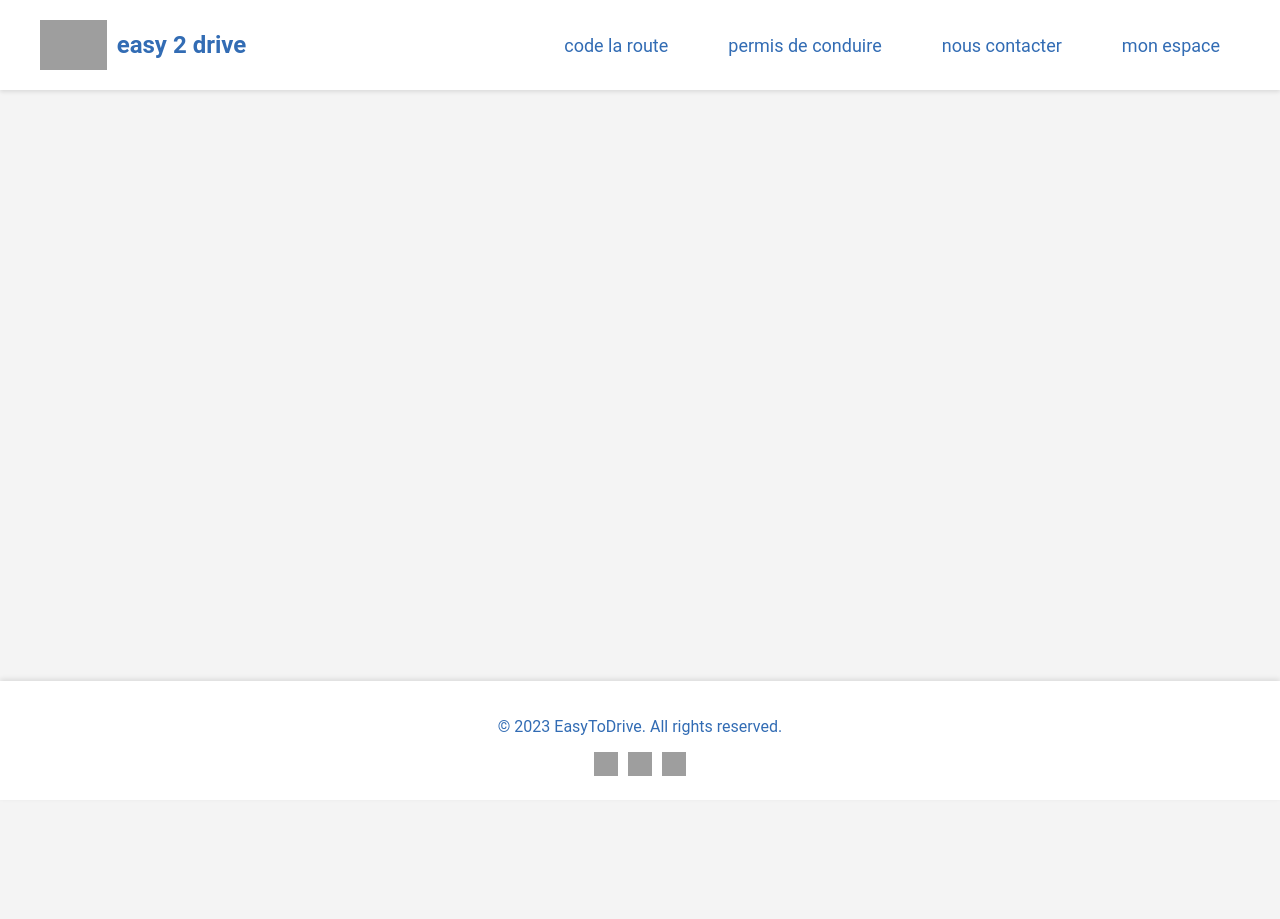
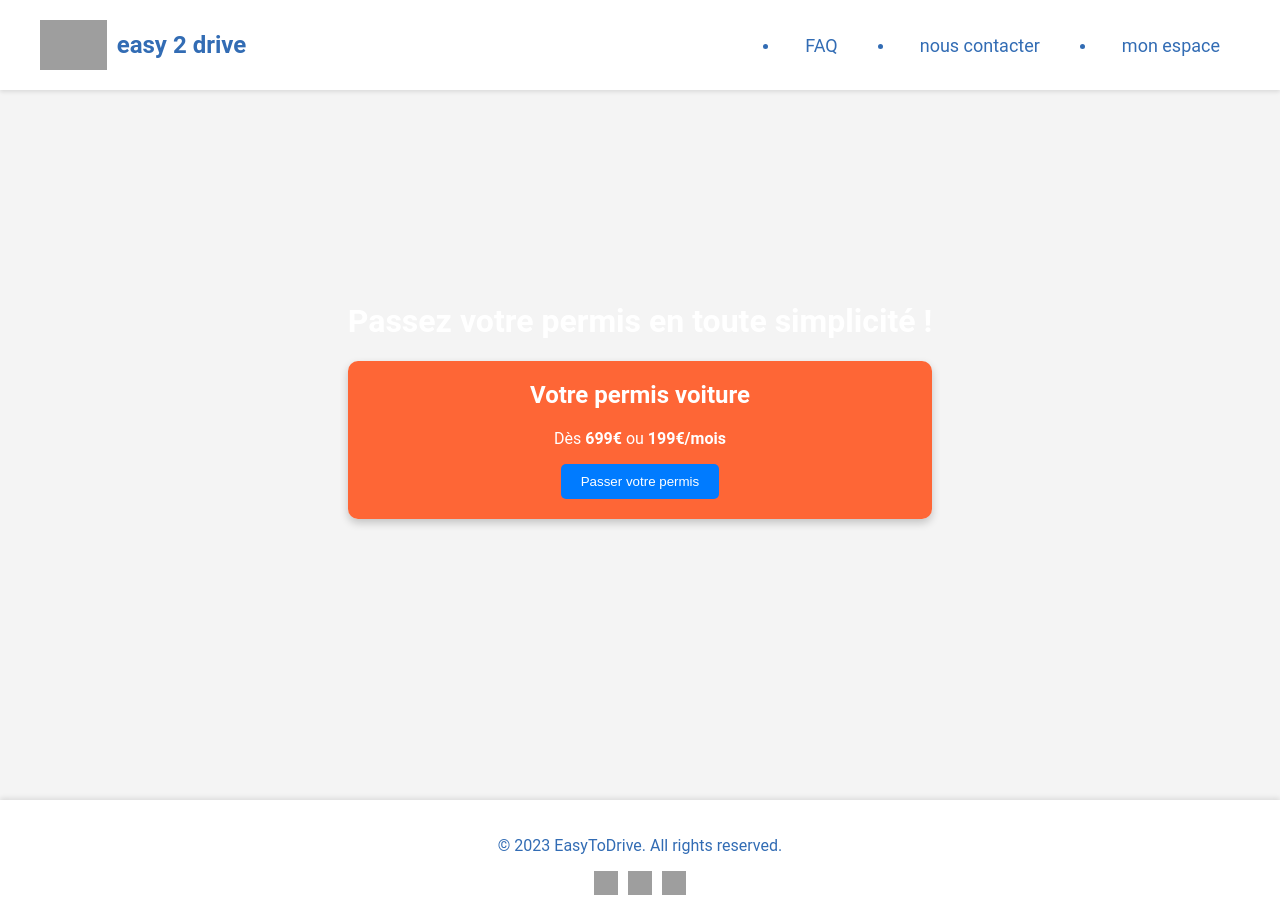
Before and after one commit to jorisbrusa/SAE401, an Angular app in the folder EasyToDrive/: page / in a window 1280 px wide. Before the commit the page ends 800 px from the top, so only its background shows below. Built offline with nearby package versions, Linux system fonts and the light colour scheme; grey boxes are pictures that could not be loaded.

Commit message:
V7 ajout accueil, modif HEAER

```diff
--- a/EasyToDrive/src/app/app.component.html
+++ b/EasyToDrive/src/app/app.component.html
@@ -1,3 +1,4 @@
 <app-header></app-header>
+<app-accueil></app-accueil>
 <router-outlet></router-outlet>
 <app-footer></app-footer>
--- a/EasyToDrive/src/app/app.component.ts
+++ b/EasyToDrive/src/app/app.component.ts
@@ -6,10 +6,11 @@ import { routes } from './app.routes';
 import { MonEspaceConexionComponent } from './component/mon-espace-conexion/mon-espace-conexion.component';
 import { MonEspaceDashboardComponent } from './component/mon-espace-dashboard/mon-espace-dashboard.component';
 import { AccueilComponent } from './component/accueil/accueil.component';
+import { MonEspaceSelectionComponent } from './component/mon-espace-selection/mon-espace-selection.component';
 
 @Component({
   selector: 'app-root',
-  imports: [RouterOutlet, HeaderComponent, FooterComponent, MonEspaceConexionComponent, MonEspaceDashboardComponent,],
+  imports: [RouterOutlet, HeaderComponent, FooterComponent, MonEspaceConexionComponent, MonEspaceDashboardComponent, MonEspaceSelectionComponent, AccueilComponent, routes],
   templateUrl: './app.component.html',
   styleUrl: './app.component.css'
 })
--- a/EasyToDrive/src/app/component/accueil/accueil.component.html
+++ b/EasyToDrive/src/app/component/accueil/accueil.component.html
@@ -1,19 +1,10 @@
 <div class="hero">
     <div class="hero-content">
-      <h1>P<div class="hero">
-        <div class="hero-content">
-          <h1>Passez votre permis en toute simplicité !</h1>
-          <div class="card">
+        <h1>Passez votre permis en toute simplicité !</h1>
+        <div class="card">
             <h2>Votre permis voiture</h2>
             <p>Dès <strong>699€</strong> ou <strong>199€/mois</strong></p>
             <button>Passer votre permis</button>
-          </div>
         </div>
-      </div>assez votre permis en toute simplicité !</h1>
-      <div class="card">
-        <h2>Votre permis voiture</h2>
-        <p>Dès <strong>699€</strong> ou <strong>199€/mois</strong></p>
-        <button>Passer votre permis</button>
-      </div>
     </div>
-  </div>
+</div>
--- a/EasyToDrive/src/app/component/footer/footer.component.css
+++ b/EasyToDrive/src/app/component/footer/footer.component.css
@@ -3,10 +3,20 @@ footer {
     color: #326CB4;
     text-align: center;
     padding: 20px 0;
-    position: fixed;
+    position: relative; /* Changed from fixed to relative */
     bottom: 0;
     width: 100%;
     box-shadow: 0 -2px 5px rgba(0, 0, 0, 0.1);
+}
+
+body {
+    display: flex;
+    flex-direction: column;
+    min-height: 100vh;
+}
+
+main {
+    flex: 1;
 }
 
 footer a {
--- a/EasyToDrive/src/app/component/header/header.component.css
+++ b/EasyToDrive/src/app/component/header/header.component.css
@@ -40,6 +40,7 @@ nav {
 
 nav a {
     color: #326CB4;
+    border-radius: 50px;
     text-decoration: none;
     font-size: 18px;
     padding: 10px 20px;
--- a/EasyToDrive/src/app/component/header/header.component.html
+++ b/EasyToDrive/src/app/component/header/header.component.html
@@ -5,11 +5,16 @@
         <img src="assets/logo.png" alt="easy 2 drive" />
         <span>easy 2 drive</span>
       </div>
-      <nav>
-        <a href="" >code la route</a>
-        <a href="" >permis de conduire</a>
-        <a href="" >nous contacter</a>
-        <a href="" >mon espace</a>
+      <nav id="navbarsupportedContent">
+        <li class="nav-item">
+        <a class="nav-link button" routerLink="/faq" >FAQ</a>
+        </li>
+        <li class="nav-item">
+        <a class="nav-link button" routerLink="/contact" >nous contacter</a>
+        </li>
+        <li class="nav-item">
+        <a class="nav-link button" routerLink="/mon-espace-selection" >mon espace</a>
+        </li>
       </nav>
     </div>
   </header>
--- a/EasyToDrive/src/app/component/header/header.component.ts
+++ b/EasyToDrive/src/app/component/header/header.component.ts
@@ -1,8 +1,9 @@
 import { Component } from '@angular/core';
+
 
 @Component({
   selector: 'app-header',
-  imports: [],
+  standalone: true,
   templateUrl: './header.component.html',
   styleUrl: './header.component.css'
 })
--- /dev/null
+++ b/EasyToDrive/src/app/component/mon-espace-selection/mon-espace-selection.component.html
@@ -0,0 +1 @@
+<p>mon-espace-selection works!</p>
```
Also changed, not shown: EasyToDrive/src/app/app-routing.module.ts (added, +16 -0 lines), EasyToDrive/src/app/component/mon-espace-selection/mon-espace-selection.component.ts (added, +11 -0 lines), EasyToDrive/src/app/component/mon-espace-selection/mon-espace-selection.component.css (added), 1 other file (tests, documents, lock files or other folders).
